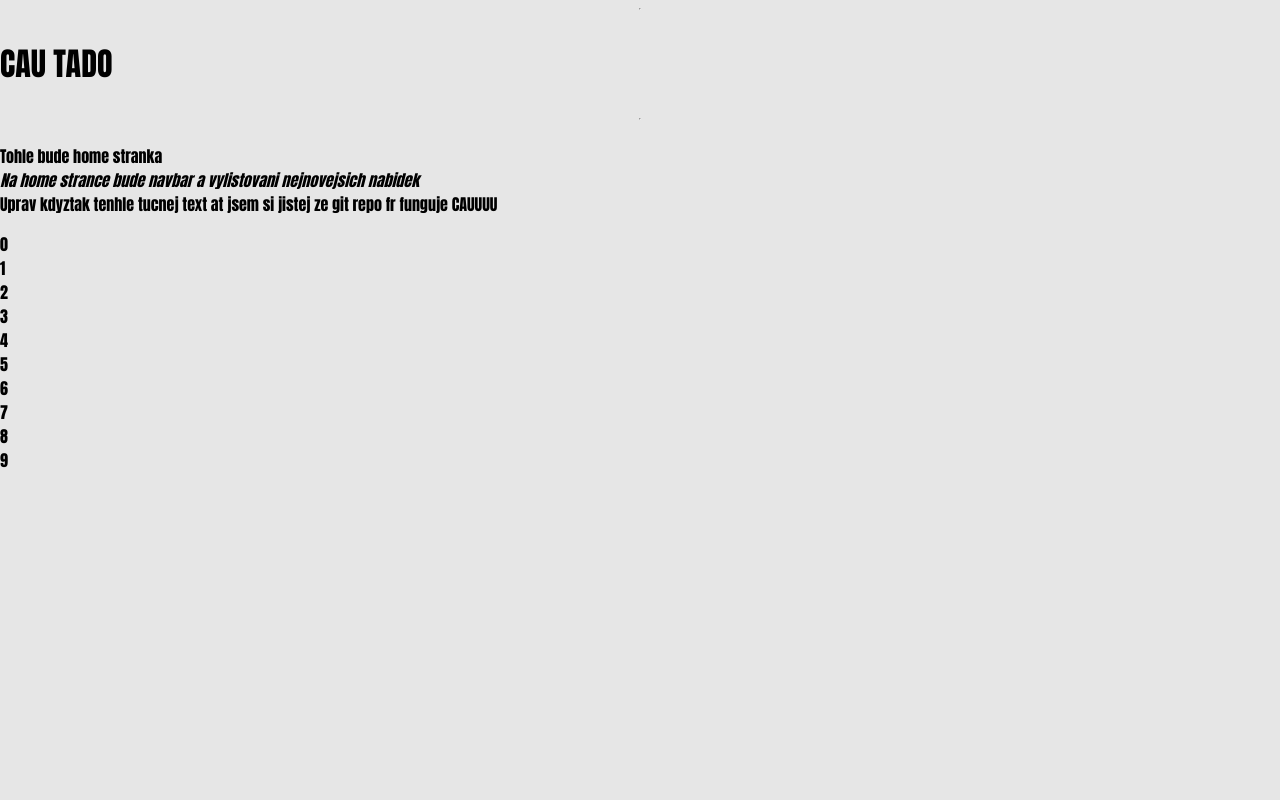
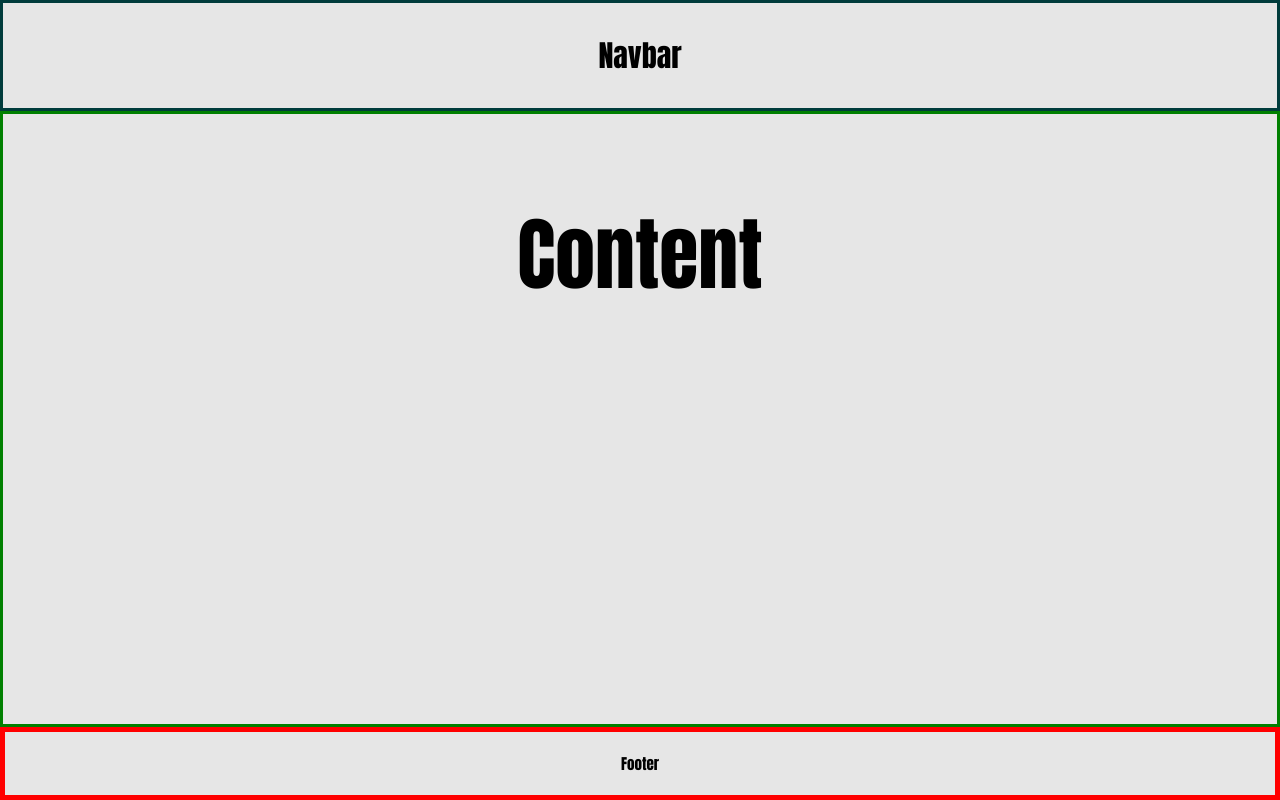
Before and after one commit to tom-noob05/zwa_projekt, a PHP site: page / in a window 1280 px wide. Run offline with PHP 8.4, Linux system fonts and the light colour scheme.

Commit message:
nepushnul se index.php?

```diff
--- a/index.php
+++ b/index.php
@@ -7,23 +7,17 @@
     <link rel = "stylesheet" href = "styles/home.css"
 </head>
 <body>
-    <hr>
-        <h1>CAU TADO</h1>
-    <hr>
-    <p>Tohle bude home stranka<br>
-        <i>Na home strance bude navbar a vylistovani nejnovejsich nabidek<br></i>
-        <b>Uprav kdyztak tenhle tucnej text at jsem si jistej ze git repo fr funguje</b>
-        <b>CAUUUU</b>
-    </p>
+    <div class = 'navbar'>
+        <p>Navbar</p>
+    </div>
+
+    <div class = 'content'>
+        <p id = 'tmp'>Content</p>
+    </div>
 
 
-    <?php
-    for($i = 0; $i < 10; $i++){
-        echo($i . "<br>");
-    }
-
-
-    ?>
-
+    <footer class = 'footer'>
+        <p>Footer</p>
+    </footer>
 </body>
 </html>
```
